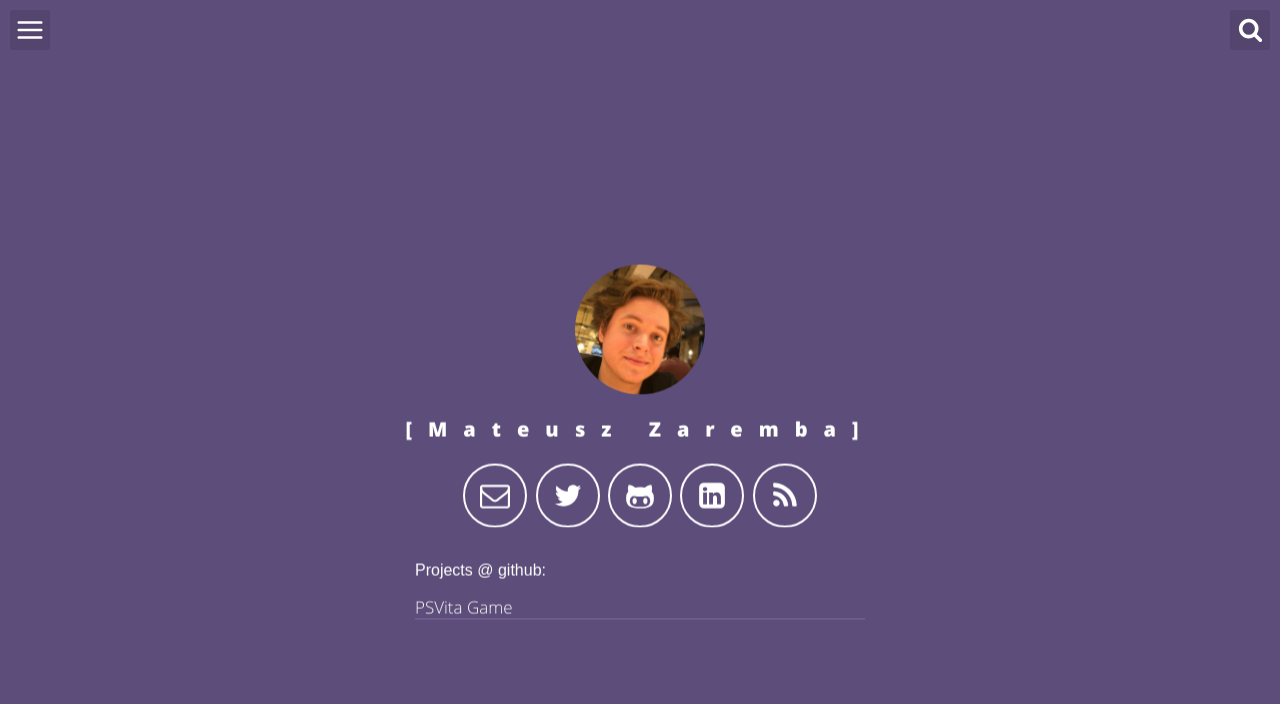
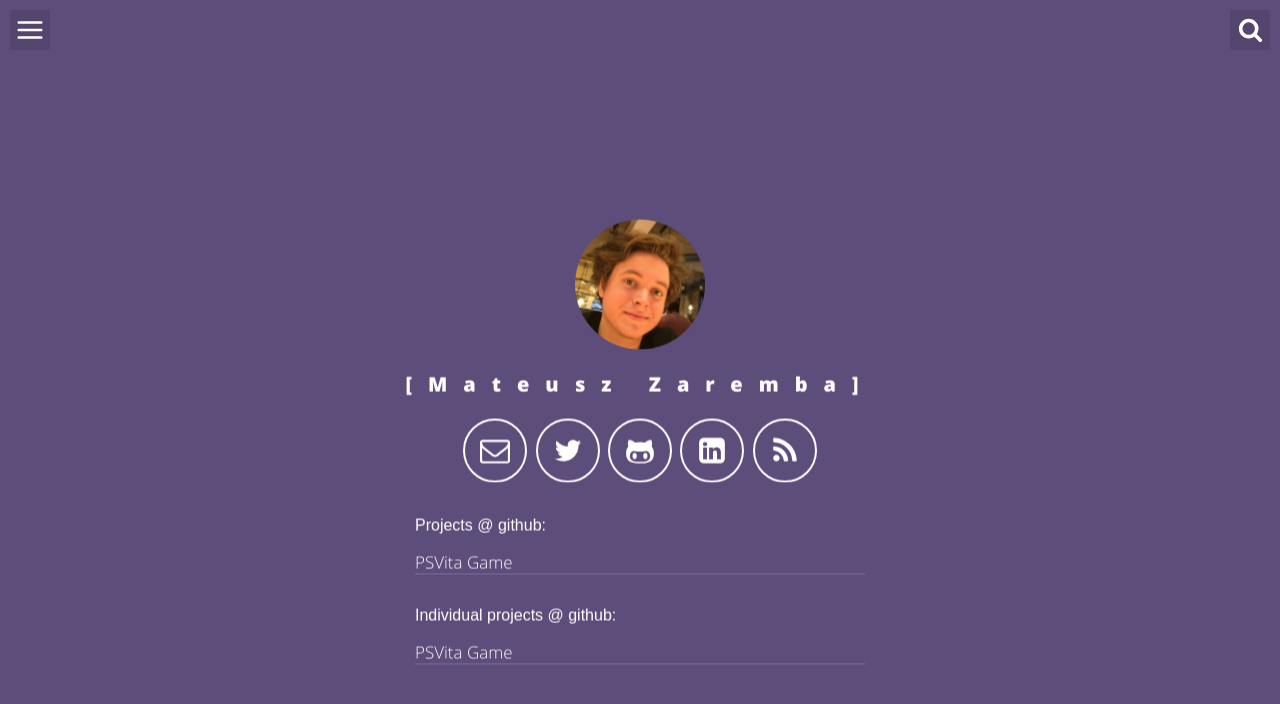
Before and after one commit to matzar/matzar.github.io, a Jekyll site: the page built from index.html, in a window 1280 px wide. Shown: the top 704 px of the page. Built offline with Jekyll 4.4.1, drawn with Linux system fonts in a browser that asks for light colours; some of the changed text lies outside the part shown.

Commit message:
add: individual_projects

```diff
--- a/_config.yml
+++ b/_config.yml
@@ -38,12 +38,12 @@
       url: /posts
       key_trigger: 2
     - title: series
-      url: /series
+      url: /projects
       key_trigger: 3
-    - title: projects
+    - title: tags
       url: /tags
       key_trigger: 4
-    - title: git for projects
+    - title: projects @ github
       url: /about
       key_trigger: 5
   section_2:
@@ -68,5 +68,10 @@
   - name: PSVita Game
     url: https://github.com/matzar/PSVita-Game
 
+# individual projects in header index
+individual_projects:
+  - name: PSVita Game
+    url: https://github.com/matzar/PSVita-Game
+
 # exclude my node related stuff
 exclude: ['package.json', 'src', 'node_modules']
--- a/_includes/header-default.html
+++ b/_includes/header-default.html
@@ -57,6 +57,17 @@
               {% endfor %}
         </ul>
 
+        <ul class="recent">
+            <p>Individual projects @ github:</p>
+             {% for project in site.individual_projects limit:10%}
+                <li>
+                    <a title="Show my recent project" href="{{ project.url}}">
+                        <h2 class="post-title" itemprop="name">{{ project.name }}</h2>
+                    </a>
+                </li>
+              {% endfor %}
+        </ul>
+
     </div>
     {% include menu-search.html %}
 </header>
```
